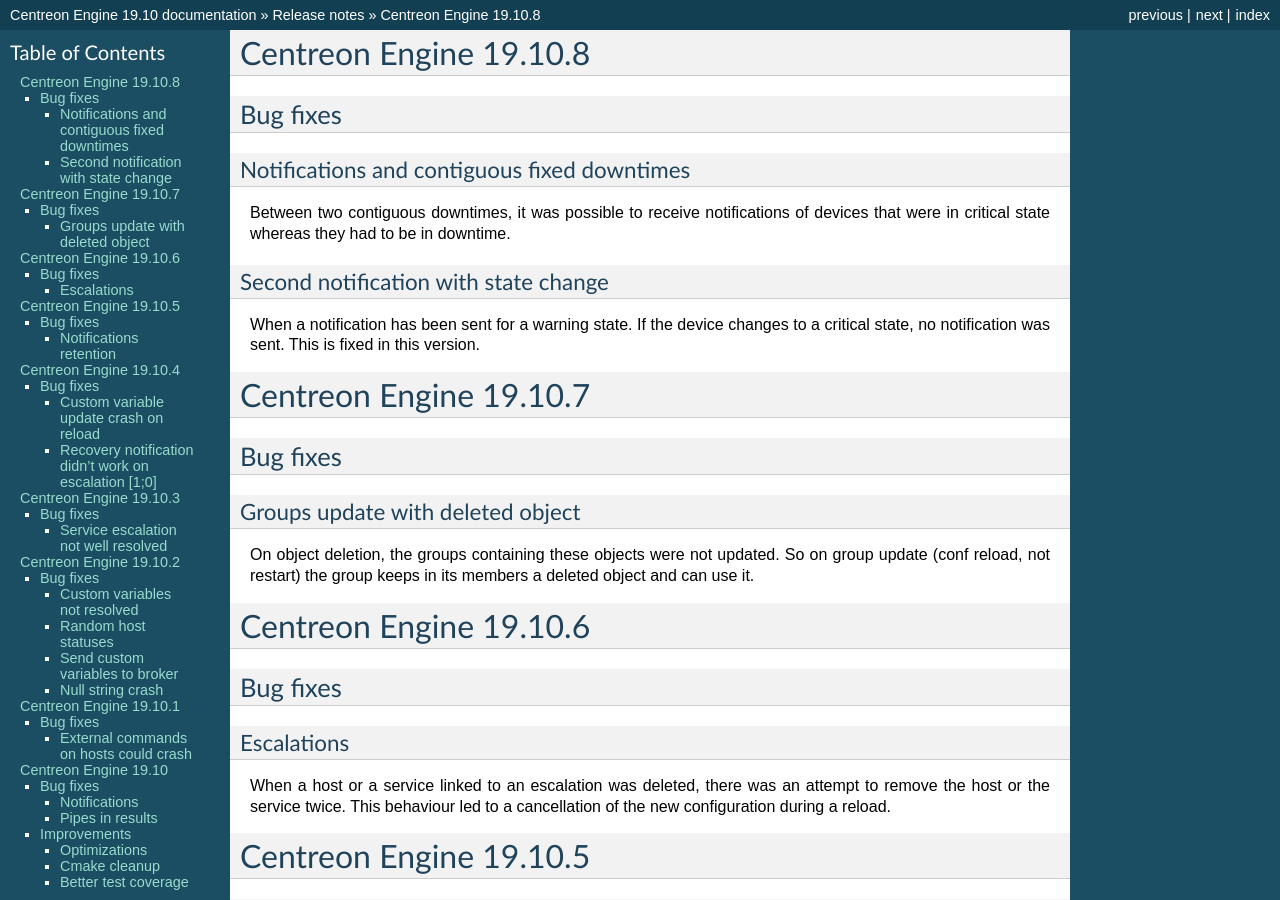
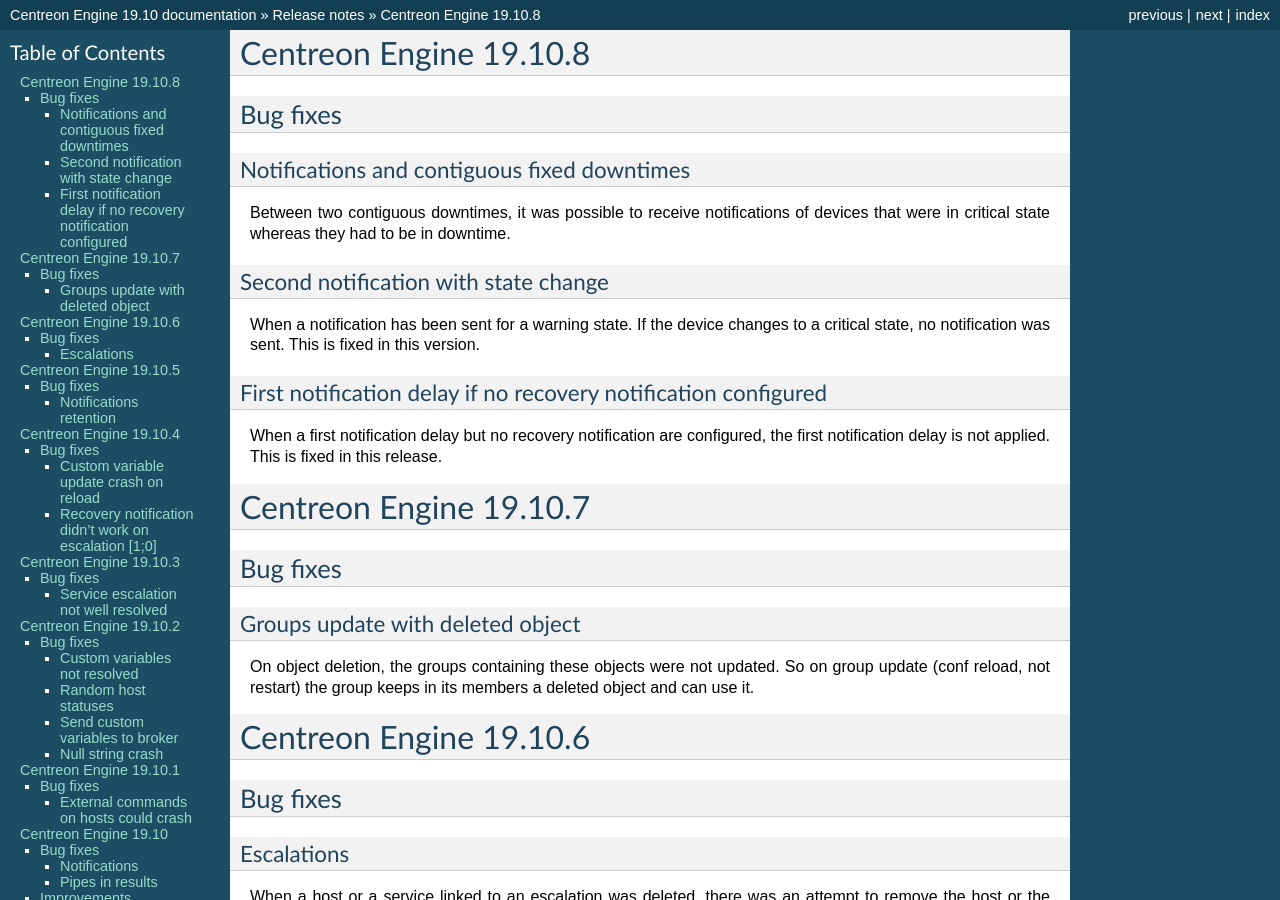
Before and after one commit to centreon/centreon-engine, a Sphinx documentation site: the page built from doc/release_notes/engine19.10.rst, in a window 1280 px wide and 900 px high. Built offline with Sphinx 7.4.7, drawn with Linux system fonts in a browser that asks for light colours.

Commit message:
doc(release note): updated

```diff
--- a/doc/release_notes/engine19.10.rst
+++ b/doc/release_notes/engine19.10.rst
@@ -17,6 +17,12 @@
 
 When a notification has been sent for a warning state. If the device changes to
 a critical state, no notification was sent. This is fixed in this version.
+
+First notification delay if no recovery notification configured
+===============================================================
+
+When a first notification delay but no recovery notification are configured,
+the first notification delay is not applied. This is fixed in this release.
 
 =======================
 Centreon Engine 19.10.7
```
